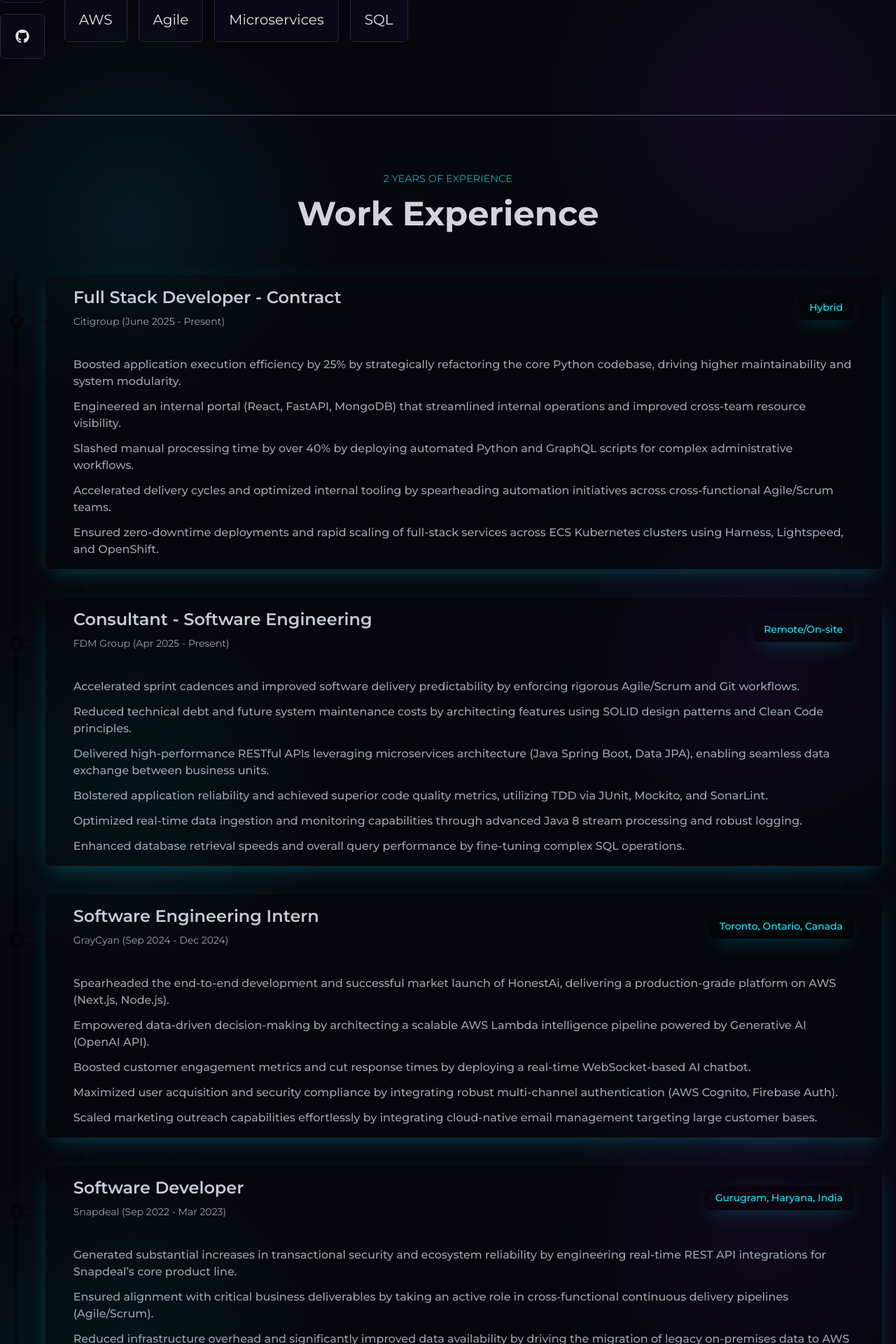
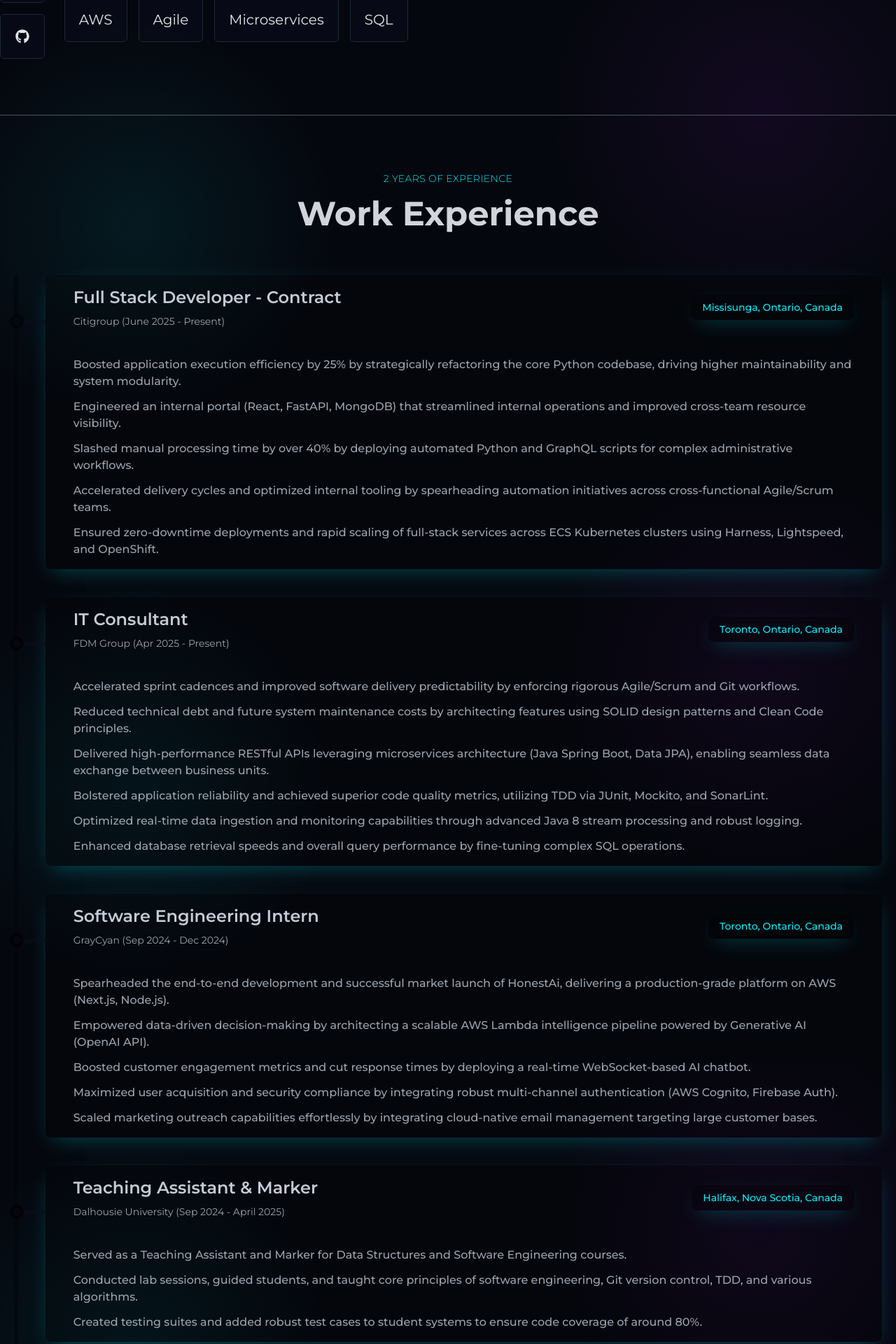
Before and after one commit to Rachit1606/portfolio, a Next.js app: page / in a window 1280 px wide. Shown: the part 880-2800 px from the top of the page at 70% size. Built offline with nearby package versions, Linux system fonts and the light colour scheme.

Commit message:
Modified the UI for the Portfolio

```diff
--- a/components/BotContact.tsx
+++ b/components/BotContact.tsx
@@ -42,7 +42,7 @@
       let botResponse = "I'm just a local AI! Try asking me about Rachit's skills, experience, projects, or how to contact him. You can also email him directly at rc257785@dal.ca";
 
       if (lowerInput.includes("experience") || lowerInput.includes("work") || lowerInput.includes("job")) {
-        botResponse = "Rachit is currently a Full Stack Developer at Citigroup, and previously consulted at FDM Group. He has 2+ years of experience with scalable systems and AI.";
+        botResponse = "Rachit is a Full Stack Developer currently at Citigroup. He also has past experience working at FDM Group, GrayCyan, Snapdeal, Coding Ninjas, and as a TA at Dalhousie University!";
       } else if (lowerInput.includes("skill") || lowerInput.includes("tech") || lowerInput.includes("stack")) {
         botResponse = "His core stack includes Python, Fast API, AI Agents, Java Spring Boot, and AWS. He's also highly proficient in React and Next.js!";
       } else if (lowerInput.includes("project")) {
--- a/components/JarvisLoader.tsx
+++ b/components/JarvisLoader.tsx
@@ -64,14 +64,14 @@
           </div>
 
           {/* Terminal Logs */}
-          <div className="w-11/12 max-w-lg h-32 flex flex-col items-start justify-end text-left font-mono text-xs sm:text-sm md:text-base selection:bg-designColor">
+          <div className="w-11/12 max-w-lg min-h-[128px] h-auto mt-4 sm:mt-8 flex flex-col items-start justify-end text-left font-mono text-[10px] sm:text-sm md:text-base selection:bg-designColor z-10">
             {logs.slice(0, textIndex + 1).map((log, i) => (
               <motion.p
                 key={i}
                 initial={{ opacity: 0, x: -20 }}
                 animate={{ opacity: 1, x: 0 }}
                 className={`${i === logs.length - 1 ? "text-designColor font-bold shadow-neon" : "text-gray-400"
-                  } drop-shadow-md mb-1`}
+                  } drop-shadow-md mb-2 leading-relaxed`}
               >
                 &gt; {log}
               </motion.p>
--- a/components/banner/Banner.tsx
+++ b/components/banner/Banner.tsx
@@ -5,7 +5,7 @@
   return (
     <section
       id="about"
-      className="w-full pt-4 pb-20 flex flex-col gap-10 xl:gap-0 lgl:flex-row items-center border-b-[1px] font-titleFont border-b-gray-600"
+      className="w-full pt-4 pb-20 flex flex-col-reverse gap-10 xl:gap-0 lgl:flex-row items-center border-b-[1px] font-titleFont border-b-gray-600"
     >
       <LeftSide />
       <RightSide />
--- a/components/banner/LeftSide.tsx
+++ b/components/banner/LeftSide.tsx
@@ -18,8 +18,8 @@
             Hi, I&apos;m{" "}
             <span className="bg-gradient-to-r from-designColor to-cyberPurple bg-clip-text text-transparent capitalize drop-shadow-[0_0_10px_rgba(0,240,255,0.8)]">Rachit Khanna</span>
           </h1>
-          <h2 className="text-4xl font-bold text-white h-[80px] md:h-auto">
-            a <span>{text}</span>
+          <h2 className="text-4xl font-bold text-white min-h-[90px] md:min-h-0 h-auto">
+            A <span>{text}</span>
             <Cursor
               cursorBlinking={true}
               cursorStyle="_"
@@ -32,10 +32,10 @@
             <br />
             Demonstrated expertise in developing innovative mobile and web applications, such as a virtual tour assistant and a collaborative task management website. Proven track record in delivering robust solutions and excelling in collaborative, fast-paced environments. Key strengths include innovation, teamwork, adaptability, problem-solving, and professional communication skills.
             <br />
-            <br/>
-            <br/>
+            <br />
+            <br />
             Successfully implemented a WhatsApp Shop system at Snapdeal and contributed to course content development at Coding Ninjas. Achieved notable success in hackathons, winning prizes for solutions in financial fraud and marine life conservation. Seeking coop and full-time opportunities to leverage technical skills and drive impactful projects in the field of computer science.
-            <br/>
+            <br />
             <br />I love working with business and collaborators to bring their
             ideas to life, and I&apos;m always looking for new opportunities to
             learn and grow as a developer.
--- a/components/banner/RightSide.tsx
+++ b/components/banner/RightSide.tsx
@@ -1,10 +1,10 @@
 const RightSide = () => {
   return (
-    <div className="w-full lgl:w-1/3 flex justify-center items-center relative lgl:bottom-[40px] lgl:pl-20">
+    <div className="w-full lgl:w-1/3 flex justify-center items-center relative lgl:bottom-[40px] px-4 lgl:pl-20 mt-10 lgl:mt-0">
       <div className="relative group">
         <div className="absolute -inset-2 bg-gradient-to-r from-designColor to-cyberPurple rounded-full blur-md opacity-75 group-hover:opacity-100 transition duration-1000 group-hover:duration-200 animate-pulse"></div>
         <img
-          className="relative w-[350px] h-[350px] z-10 rounded-full object-cover shadow-[0_0_20px_rgba(0,0,0,0.5)]"
+          className="relative w-[280px] h-[280px] sm:w-[320px] sm:h-[320px] md:w-[350px] md:h-[350px] z-10 rounded-full object-cover shadow-[0_0_20px_rgba(0,0,0,0.5)]"
           src={"/assets/profile.png"}
           alt="profile2"
         />
--- a/data/index.ts
+++ b/data/index.ts
@@ -60,7 +60,7 @@
         _id: 5,
         title: "Full Stack Developer - Contract",
         subTitle: "Citigroup (June 2025 - Present)",
-        location: "Hybrid",
+        location: "Missisunga, Ontario, Canada",
         description: [
             "Boosted application execution efficiency by 25% by strategically refactoring the core Python codebase, driving higher maintainability and system modularity.",
             "Engineered an internal portal (React, FastAPI, MongoDB) that streamlined internal operations and improved cross-team resource visibility.",
@@ -71,9 +71,9 @@
     },
     {
         _id: 4,
-        title: "Consultant - Software Engineering",
+        title: "IT Consultant",
         subTitle: "FDM Group (Apr 2025 - Present)",
-        location: "Remote/On-site",
+        location: "Toronto, Ontario, Canada",
         description: [
             "Accelerated sprint cadences and improved software delivery predictability by enforcing rigorous Agile/Scrum and Git workflows.",
             "Reduced technical debt and future system maintenance costs by architecting features using SOLID design patterns and Clean Code principles.",
@@ -98,6 +98,17 @@
     },
     {
         _id: 2,
+        title: "Teaching Assistant & Marker",
+        subTitle: "Dalhousie University (Sep 2024 - April 2025)",
+        location: "Halifax, Nova Scotia, Canada",
+        description: [
+            "Served as a Teaching Assistant and Marker for Data Structures and Software Engineering courses.",
+            "Conducted lab sessions, guided students, and taught core principles of software engineering, Git version control, TDD, and various algorithms.",
+            "Created testing suites and added robust test cases to student systems to ensure code coverage of around 80%."
+        ],
+    },
+    {
+        _id: 1,
         title: "Software Developer",
         subTitle: "Snapdeal (Sep 2022 - Mar 2023)",
         location: "Gurugram, Haryana, India",
@@ -106,6 +117,19 @@
             "Ensured alignment with critical business deliverables by taking an active role in cross-functional continuous delivery pipelines (Agile/Scrum).",
             "Reduced infrastructure overhead and significantly improved data availability by driving the migration of legacy on-premises data to AWS Cloud.",
             "Elevated critical system performance by leading rigorous performance tuning and testing initiatives."
+        ],
+    },
+    {
+        _id: 0,
+        title: "Content Intern",
+        subTitle: "Coding Ninjas — Sunrise Mentors (Jan 2022 – Jul 2022)",
+        location: "Gurugram, Haryana, India",
+        description: [
+            "Created and updated course content for DBMS, Operating Systems, and System Design.",
+            "Enhanced website content using HTML, CSS, and JavaScript for improved user experience.",
+            "Collaborated with developers and designers to implement educational content, demonstrating strong communication and problem-solving skills.",
+            "Documented processes and collaborated on content optimization. Suggested improvements, contributing to content refinement.",
+            "Tech Stack: HTML, CSS, JavaScript, SQL."
         ],
     }
 ];
```
